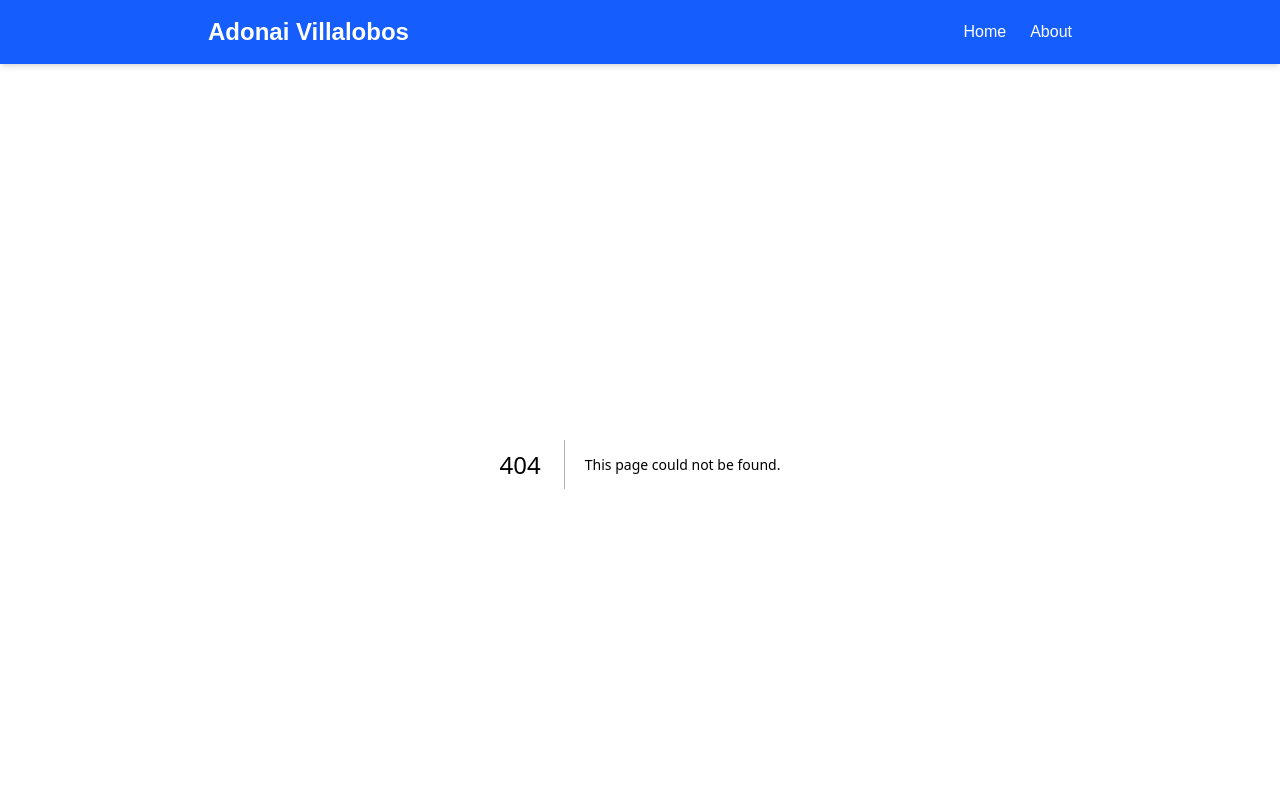
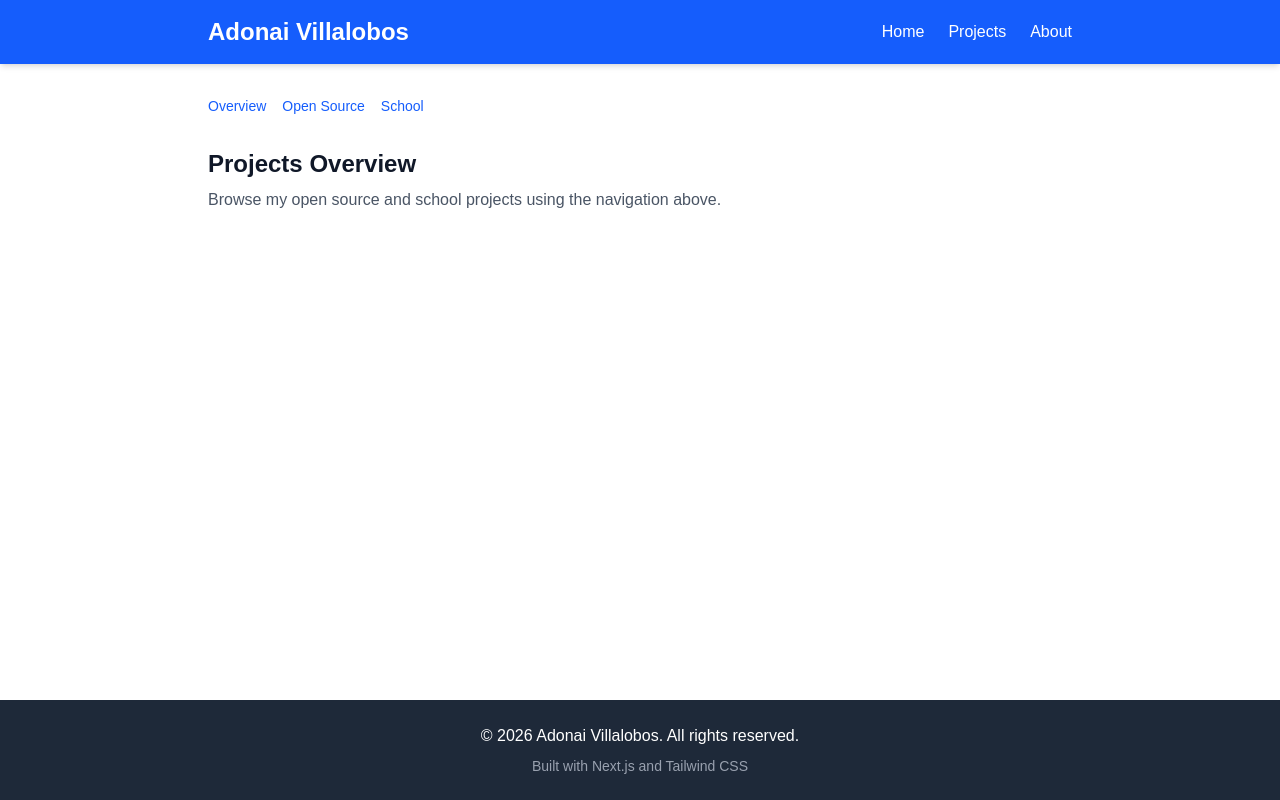
Before and after one commit to adonaivillalobos/wdd430-portfolio, a Next.js app: page /projects in a window 1280 px wide. Before the commit this address had no page. Shown: the top 800 px of the page. Built offline with nearby package versions, Linux system fonts and the light colour scheme.

Commit message:
Add nested /projects routes with section layout
- app/projects/layout.tsx: section nav (Overview, Open Source, School)
- app/projects/page.tsx, opensource/page.tsx, school/page.tsx
- Header.tsx: add Projects link to global nav

```diff
--- /dev/null
+++ b/app/projects/layout.tsx
@@ -0,0 +1,20 @@
+import Link from 'next/link';
+
+export default function ProjectsLayout({ children }: { children: React.ReactNode }) {
+  return (
+    <section>
+      <nav className="max-w-4xl mx-auto px-4 pt-8 flex gap-4 text-sm">
+        <Link href="/projects" className="text-blue-600 hover:underline">
+          Overview
+        </Link>
+        <Link href="/projects/opensource" className="text-blue-600 hover:underline">
+          Open Source
+        </Link>
+        <Link href="/projects/school" className="text-blue-600 hover:underline">
+          School
+        </Link>
+      </nav>
+      {children}
+    </section>
+  );
+}
--- /dev/null
+++ b/app/projects/opensource/page.tsx
@@ -0,0 +1,12 @@
+export default function OpenSourceProjects() {
+  return (
+    <div className="max-w-4xl mx-auto px-4 py-8">
+      <h2 className="text-2xl font-bold text-gray-900 dark:text-white">
+        Open Source Projects
+      </h2>
+      <p className="mt-2 text-gray-600 dark:text-gray-300">
+        A list of my open source contributions will go here.
+      </p>
+    </div>
+  );
+}
--- /dev/null
+++ b/app/projects/page.tsx
@@ -0,0 +1,12 @@
+export default function ProjectsOverview() {
+  return (
+    <div className="max-w-4xl mx-auto px-4 py-8">
+      <h2 className="text-2xl font-bold text-gray-900 dark:text-white">
+        Projects Overview
+      </h2>
+      <p className="mt-2 text-gray-600 dark:text-gray-300">
+        Browse my open source and school projects using the navigation above.
+      </p>
+    </div>
+  );
+}
--- /dev/null
+++ b/app/projects/school/page.tsx
@@ -0,0 +1,12 @@
+export default function SchoolProjects() {
+  return (
+    <div className="max-w-4xl mx-auto px-4 py-8">
+      <h2 className="text-2xl font-bold text-gray-900 dark:text-white">
+        School Projects
+      </h2>
+      <p className="mt-2 text-gray-600 dark:text-gray-300">
+        A list of my WDD 430 course projects will go here.
+      </p>
+    </div>
+  );
+}
--- a/components/Header.tsx
+++ b/components/Header.tsx
@@ -10,6 +10,7 @@ export default function Header() {
         <nav>
           <ul className="flex gap-6">
             <li><Link href="/">Home</Link></li>
+            <li><Link href="/projects">Projects</Link></li>
             <li><Link href="/about">About</Link></li>
           </ul>
         </nav>
```
